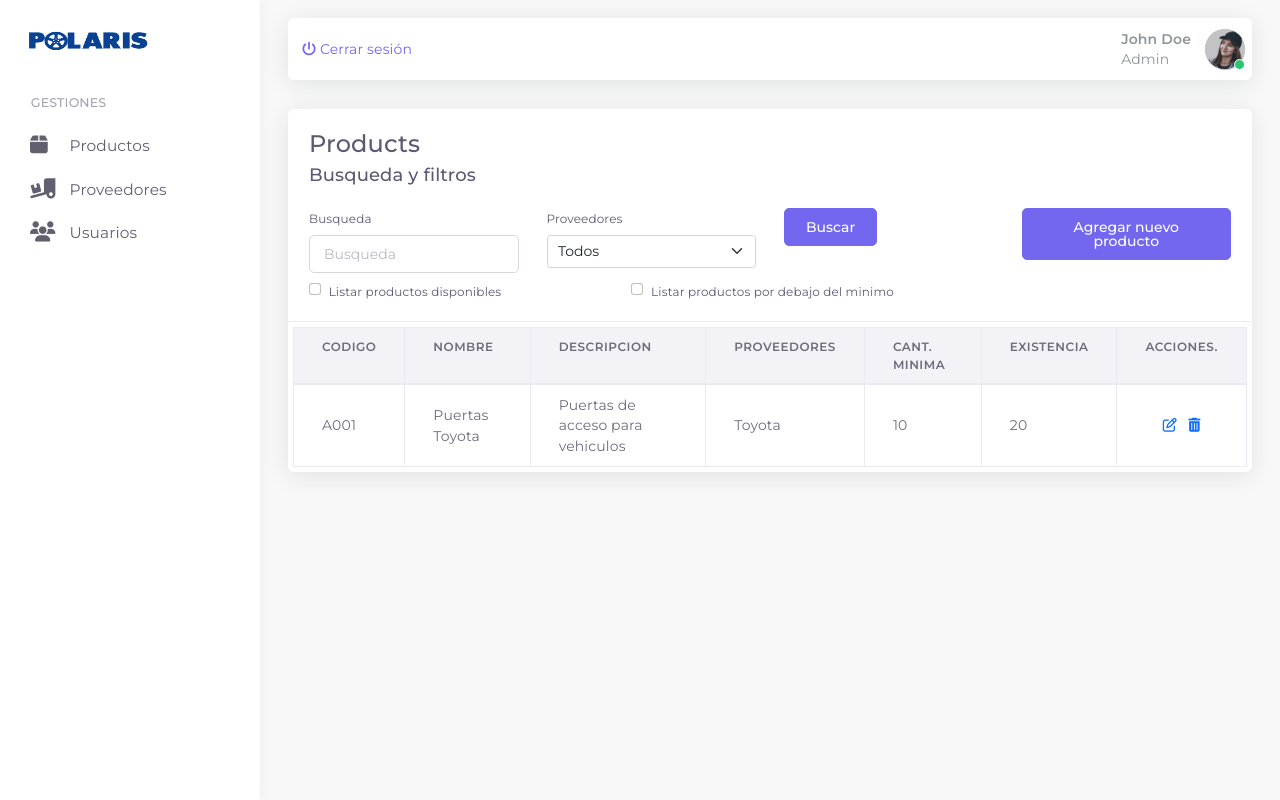
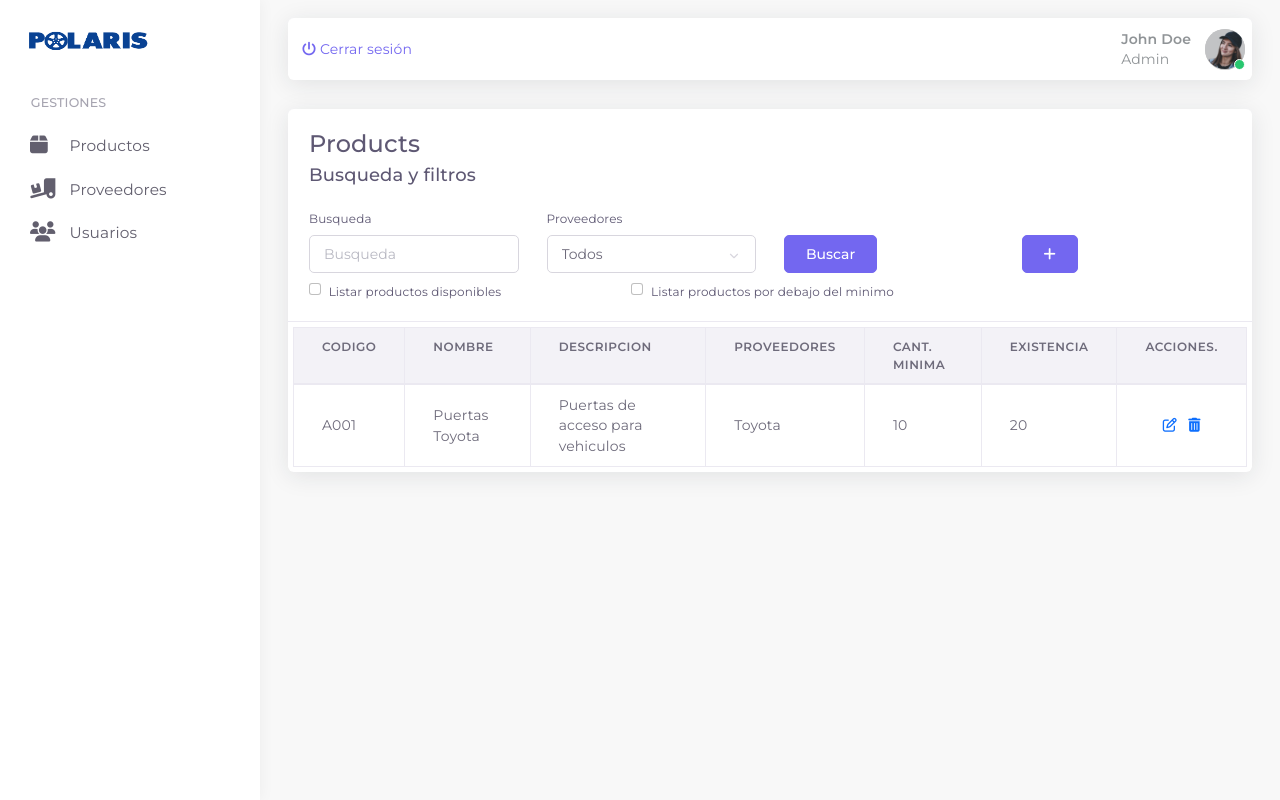
Before and after one commit to dantsub/polaris-inventario, a Flask app: page /productos in a window 1280 px wide. Run offline with Flask 2, Linux system fonts and the light colour scheme; some libraries are stand-ins or nearby versions.

Commit message:
Modificaciones en botones productos

```diff
--- a/templates/modules/products.html
+++ b/templates/modules/products.html
@@ -20,19 +20,19 @@ content %}
         </div>
         <div class="col-md-3">
           <label class="form-label" for="Search">Proveedores</label>
-          <select id="Supplier" class="form-select">
+          <select id="Supplier" class="form-control">
             <option value="">Todos</option>
             <option value="1">Proveedor 1</option>
             <option value="2">Proveedor 2</option>
             <option value="3">Proveedor 3</option>
           </select>
         </div>
-        <div class="col-md-3">
-          <button type="button" class="btn btn-primary">Buscar</button>
+        <div class="col-md-3 d-flex align-items-end">
+          <button type="button" class="btn btn-primary align-self-end">Buscar</button>
         </div>
-        <div class="col-md-3">
-          <button type="button" class="btn btn-primary" data-bs-toggle="modal" data-bs-target="#modalNew">
-            Agregar nuevo producto
+        <div class="col-md-3 d-flex align-items-end">
+          <button type="button" class="btn btn-primary align-self-end" data-bs-toggle="modal" data-bs-target="#modalNew" title="Crear Nuevo Producto">
+            <i class="fas fa-plus"></i>
           </button>
         </div>
       </div>
```
